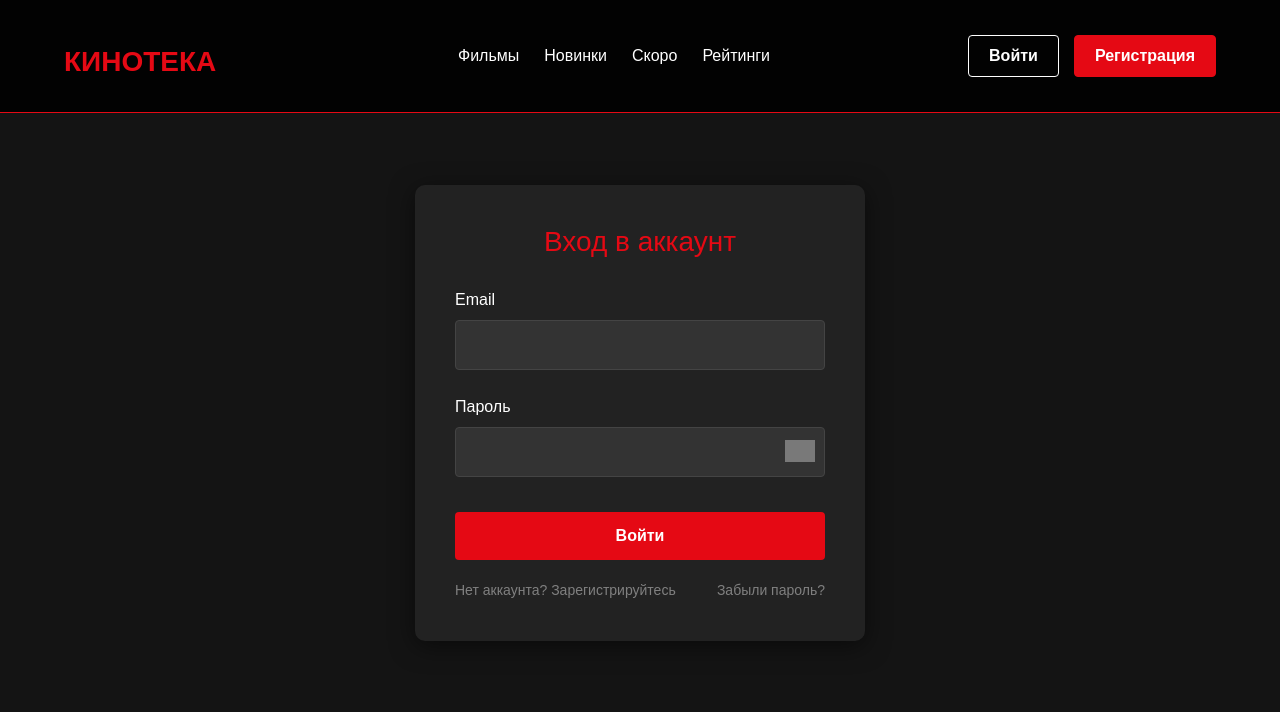
After one commit to nisya1/WEB-project, a Flask app: page /auth/login in a window 1280 px wide. The commit adds this page. Shown: the top 712 px of the page. Run offline with Flask 3, Linux system fonts and the light colour scheme; grey boxes are pictures that could not be loaded.

Commit message:
Добавлена страница авторизации пользователя

```diff
--- a/blueprints/auth.py
+++ b/blueprints/auth.py
@@ -15,12 +15,18 @@ def register_form():
         confirm_password = request.form.get("confirm_password")
 
         if password == confirm_password:
-            pass
             session["name"] = name
             session["email"] = email
             session["password"] = password
-            session["confirm_password"] = confirm_password
             session["user_active"] = True
-            print(f"{name}, {email}, {password}, {confirm_password}")
+
             return redirect(url_for('to_movies'))
+
     return render_template('auth/register.html')
+
+
+@bp.route('/login', methods=['GET', 'POST'])
+def login_form():
+    if request.method == 'POST':
+        pass
+    return render_template('auth/login.html')
--- /dev/null
+++ b/static/register/login.css
@@ -0,0 +1,252 @@
+/* Основные стили */
+:root {
+    --primary-color: #e50914;
+    --dark-bg: #141414;
+    --light-text: #ffffff;
+    --gray-text: #808080;
+    --card-bg: #222222;
+}
+
+body {
+    background-color: var(--dark-bg);
+    color: var(--light-text);
+    font-family: 'Arial', sans-serif;
+    margin: 0;
+    padding: 0;
+}
+
+.container {
+    width: 90%;
+    max-width: 1200px;
+    margin: 0 auto;
+    padding: 20px 0;
+}
+
+/* Навигационная панель */
+.navbar {
+    background-color: rgba(0, 0, 0, 0.9);
+    padding: 15px 0;
+    border-bottom: 1px solid var(--primary-color);
+    display: flex;
+    justify-content: space-between;
+    align-items: center;
+}
+
+.navbar-brand {
+    position: relative;
+    display: inline-block;
+    text-decoration: none;
+    height: 40px;
+    width: 180px;
+    overflow: visible;
+    z-index: 100;
+}
+
+.logo-text {
+    display: inline-block;
+    font-size: 28px;
+    font-weight: bold;
+    color: var(--primary-color);
+    transition: opacity 0.3s ease;
+}
+
+.logo-image {
+    position: absolute;
+    top: -80%;
+    left: 20%;
+    width: auto;
+    height: 100px;
+    opacity: 0;
+    transition: opacity 0.3s ease;
+}
+
+.navbar-brand:hover .logo-text {
+    opacity: 0;
+}
+
+.navbar-brand:hover .logo-image {
+    opacity: 1;
+}
+
+.nav-links {
+    display: flex;
+    gap: 25px;
+}
+
+.nav-link {
+    color: var(--light-text);
+    text-decoration: none;
+    font-size: 16px;
+    transition: color 0.3s;
+}
+
+.nav-link:hover {
+    color: var(--primary-color);
+}
+
+.nav-link.active {
+    color: var(--primary-color);
+    font-weight: bold;
+}
+
+.auth-buttons {
+    display: flex;
+    gap: 15px;
+}
+
+.btn-auth {
+    padding: 8px 20px;
+    border-radius: 4px;
+    text-decoration: none;
+    font-weight: bold;
+    transition: all 0.3s;
+}
+
+.btn-login {
+    background-color: transparent;
+    color: var(--light-text);
+    border: 1px solid var(--light-text);
+}
+
+.btn-login:hover {
+    background-color: rgba(255, 255, 255, 0.1);
+}
+
+.btn-nav-register {
+    background-color: var(--primary-color);
+    color: var(--light-text);
+    border: 1px solid var(--primary-color);
+}
+
+.btn-nav-register:hover {
+    background-color: #f40612;
+}
+
+/* Стили формы авторизации */
+.auth-container {
+    display: flex;
+    justify-content: center;
+    align-items: center;
+    min-height: 70vh;
+}
+
+.auth-wrapper {
+    background: var(--card-bg);
+    padding: 40px;
+    border-radius: 10px;
+    box-shadow: 0 5px 25px rgba(0, 0, 0, 0.5);
+    width: 100%;
+    max-width: 450px;
+}
+
+.auth-title {
+    color: var(--primary-color);
+    text-align: center;
+    margin-bottom: 30px;
+    font-size: 28px;
+}
+
+.form-group {
+    margin-bottom: 25px;
+    position: relative;
+}
+
+.form-label {
+    display: block;
+    margin-bottom: 8px;
+    color: var(--light-text);
+    font-weight: 500;
+}
+
+.form-control {
+    width: 100%;
+    padding: 12px 15px;
+    background: #333;
+    border: 1px solid #444;
+    border-radius: 4px;
+    color: var(--light-text);
+    font-size: 16px;
+    transition: all 0.3s;
+}
+
+.form-control:focus {
+    border-color: var(--primary-color);
+    box-shadow: 0 0 0 3px rgba(229, 9, 20, 0.2);
+    outline: none;
+}
+
+.password-toggle {
+    position: absolute;
+    right: 10px;
+    top: 43px;
+    cursor: pointer;
+    width: 30px;
+    height: 30px;
+}
+
+.password-toggle img {
+    width: 100%;
+    filter: invert(0.6);
+    transition: all 0.3s;
+}
+
+.password-toggle:hover img {
+    filter: invert(1);
+}
+
+.btn-login-submit {
+    width: 100%;
+    padding: 12px;
+    background: var(--primary-color);
+    color: white;
+    border: none;
+    border-radius: 4px;
+    font-size: 16px;
+    font-weight: bold;
+    cursor: pointer;
+    transition: all 0.3s;
+    margin-top: 10px;
+}
+
+.btn-login-submit:hover {
+    background: #f40612;
+    transform: translateY(-2px);
+}
+
+.auth-links {
+    display: flex;
+    justify-content: space-between;
+    margin-top: 20px;
+    font-size: 14px;
+}
+
+.auth-links a {
+    color: var(--gray-text);
+    text-decoration: none;
+    transition: color 0.3s;
+}
+
+.auth-links a:hover {
+    color: var(--primary-color);
+    text-decoration: underline;
+}
+
+.forgot-password {
+    text-align: right;
+}
+
+/* Адаптивность */
+@media (max-width: 768px) {
+    .auth-wrapper {
+        padding: 30px 20px;
+    }
+
+    .auth-links {
+        flex-direction: column;
+        gap: 10px;
+    }
+
+    .forgot-password {
+        text-align: left;
+    }
+}
--- /dev/null
+++ b/templates/auth/login.html
@@ -0,0 +1,86 @@
+<!DOCTYPE html>
+<html lang="ru">
+<head>
+    <meta charset="UTF-8">
+    <meta name="viewport" content="width=device-width, initial-scale=1.0">
+    <title>Кинотека — Вход</title>
+    <link href="https://cdn.jsdelivr.net/npm/bootstrap@5.3.0/dist/css/bootstrap.min.css" rel="stylesheet">
+    <link rel="stylesheet" href="{{ url_for('static', filename='register/login.css') }}">
+</head>
+<body>
+<!-- Навигационная панель -->
+<nav class="navbar">
+    <div class="container">
+        <a href="/" class="navbar-brand">
+            <span class="logo-text">КИНОТЕКА</span>
+            <img src="{{ url_for('static', filename='movies/images/logo-hover.png') }}" class="logo-image"
+                 alt="Кинотека">
+        </a>
+
+        <div class="nav-links">
+            <a href="/" class="nav-link">Фильмы</a>
+            <a href="#" class="nav-link">Новинки</a>
+            <a href="#" class="nav-link">Скоро</a>
+            <a href="#" class="nav-link">Рейтинги</a>
+        </div>
+
+        <div class="auth-buttons">
+            <a href="" class="btn-auth btn-login active">Войти</a>
+            <form action="{{ url_for('auth.register_form') }}" method="GET">
+                <button type="submit" class="btn-auth btn-nav-register">Регистрация</button>
+            </form>
+        </div>
+    </div>
+</nav>
+
+<!-- Основной контент -->
+<div class="container">
+    <div class="auth-container">
+        <div class="auth-wrapper">
+            <h2 class="auth-title">Вход в аккаунт</h2>
+
+            <form action="{{ url_for('auth.login_form') }}" method="POST">
+                <div class="form-group">
+                    <label for="email" class="form-label">Email</label>
+                    <input type="email" class="form-control" id="email" name="email" required>
+                </div>
+
+                <div class="form-group">
+                    <label for="password" class="form-label">Пароль</label>
+                    <input type="password" class="form-control" id="password" name="password" required>
+                    <div class="password-toggle" onclick="togglePassword()">
+                        <img src="{{ url_for('static', filename='register/images/hide_eye.png') }}" alt="Show"
+                             id="eye-icon">
+                    </div>
+                </div>
+
+                <button type="submit" class="btn btn-login-submit">Войти</button>
+
+                <div class="auth-links">
+                    <a href="{{ url_for('auth.register_form') }}">Нет аккаунта? Зарегистрируйтесь</a>
+                    <a href="#" class="forgot-password">Забыли пароль?</a>
+                </div>
+            </form>
+        </div>
+    </div>
+</div>
+
+<script>
+    // Переключение видимости пароля
+    function togglePassword() {
+        const password = document.getElementById('password');
+        const eyeIcon = document.getElementById('eye-icon');
+
+        if (password.type === 'password') {
+            password.type = 'text';
+            eyeIcon.src = "{{ url_for('static', filename='register/images/show_eye.png') }}";
+        } else {
+            password.type = 'password';
+            eyeIcon.src = "{{ url_for('static', filename='register/images/hide_eye.png') }}";
+        }
+    }
+</script>
+
+<script src="https://cdn.jsdelivr.net/npm/bootstrap@5.3.0/dist/js/bootstrap.bundle.min.js"></script>
+</body>
+</html>
--- a/templates/movies/index.html
+++ b/templates/movies/index.html
@@ -27,7 +27,9 @@
 
         <div class="auth-buttons">
             {% if not user_active %}
-                <a href="#" class="btn-auth btn-login">Войти</a>
+                <form action="{{ url_for('auth.login_form') }}" method="GET">
+                    <button type="submit" class="btn-auth btn-login">Войти</button>
+                </form>
                 <form action="{{ url_for('auth.register_form') }}" method="GET">
                     <button type="submit" class="btn-auth btn-register">Регистрация</button>
                 </form>
```
